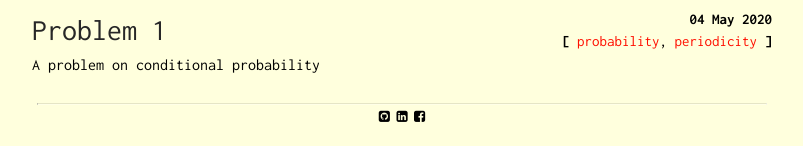
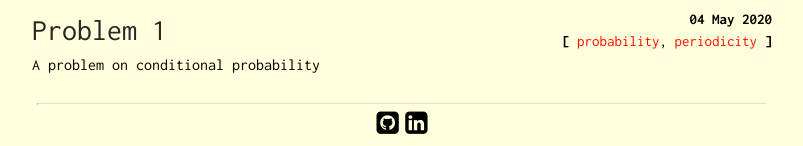
Before and after one commit to Oscuro-Phoenix/math-for-fun, a Jekyll site: the page built from index.html, in a window 1280 px wide. Shown: the part 2531-2677 px from the top of the page, without its empty margins (238-1041 px from the left). Built offline with Jekyll 4.4.1, drawn with Linux system fonts in a browser that asks for light colours.

Commit message:
Update footer.html

```diff
--- a/_includes/footer.html
+++ b/_includes/footer.html
@@ -3,9 +3,8 @@
     {% if page.url == "/" and site.footer_only_homepage %}
         <hr>
         <a href="{{ site.footer_url }}">{{ site.footer_text }}</a>
-        <a href="https://github.com/Oscuro-Phoenix/math-for-fun"><i class="fa fa-github-square"></i></a>
-        <a href="https://www.linkedin.com/company/math-for-fun"><i class="fa fa-linkedin-square"></i></a>
-        <a href="https://www.facebook.com/OscuroPhoenixsb10"><i class="fa fa-facebook-square"></i></a>
+        <a href="https://github.com/Oscuro-Phoenix/math-for-fun"><i class="fa fa-github-square" style="font-size:2em"></i></a>
+        <a href="https://www.linkedin.com/company/math-for-fun"><i class="fa fa-linkedin-square" style="font-size:2em"></i></a>
     {% else %}
         <br>
     {% endif %}
```
